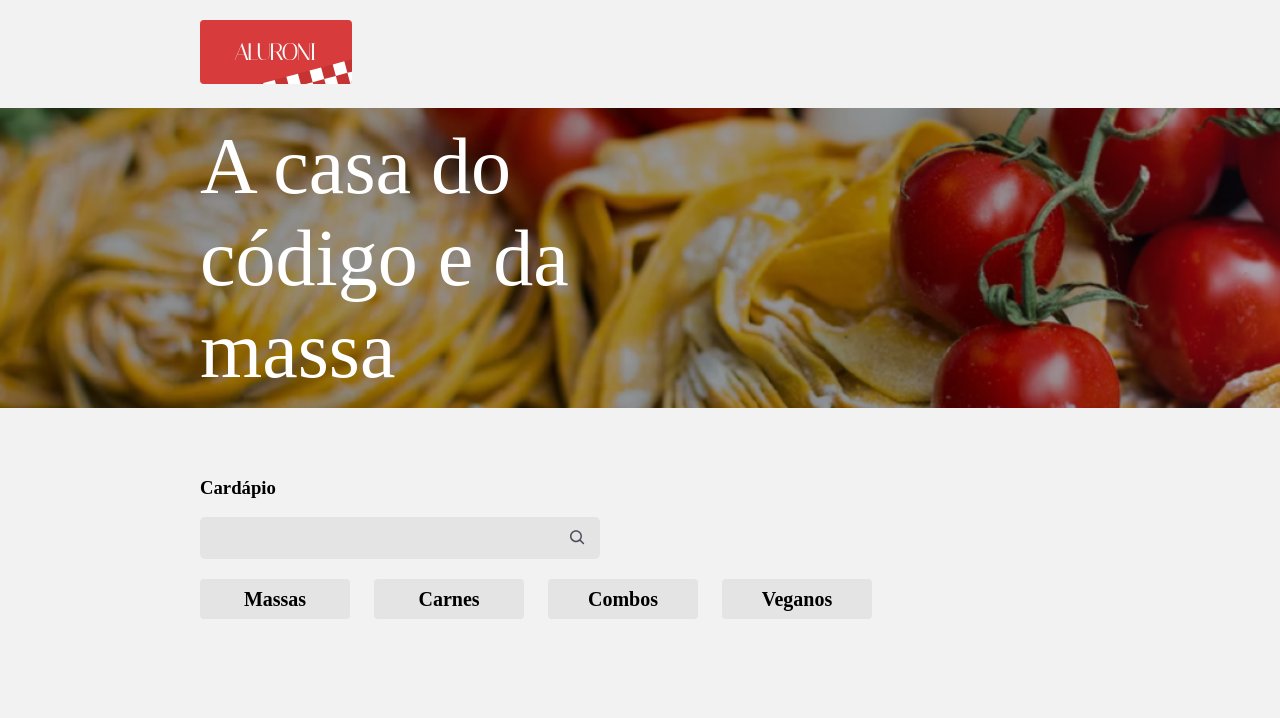
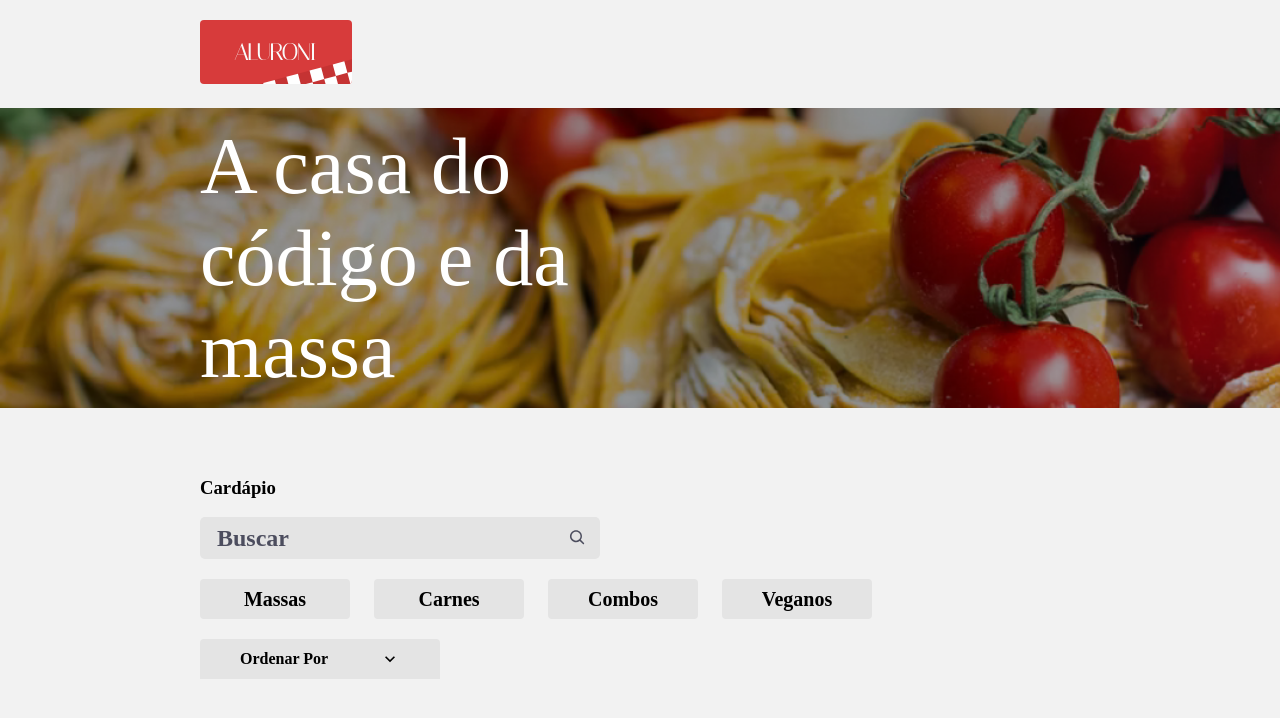
Before and after one commit to lucasdebeterco/aluroni, a React (Vite) app: page / in a window 1280 px wide. Shown: the top 718 px of the page. Built offline with nearby package versions, Linux system fonts and the light colour scheme; a web font is replaced by a local one.

Commit message:
creating ordenator filter

```diff
--- a/index.html
+++ b/index.html
@@ -1,10 +1,15 @@
 <!DOCTYPE html>
 <html lang="en">
   <head>
-    <meta charset="UTF-8" />
-    <link rel="icon" type="image/svg+xml" href="/vite.svg" />
-    <meta name="viewport" content="width=device-width, initial-scale=1.0" />
-    <title>Vite + React + TS</title>
+    <meta charset="utf-8" />
+    <link rel="icon" href="%PUBLIC_URL%/favicon.svg" />
+    <meta name="viewport" content="width=device-width, initial-scale=1" />
+    <meta name="theme-color" content="#000000" />
+    <meta
+            name="description"
+            content="Web site created using create-react-app"
+    />
+    <title>Aluroni</title>
   </head>
   <body>
     <div id="root"></div>
--- a/src/pages/Cardapio/Buscador/index.tsx
+++ b/src/pages/Cardapio/Buscador/index.tsx
@@ -13,6 +13,7 @@
             <input
                 value={busca}
                 onChange={(evento) => setBusca(evento.target.value)}
+                placeholder="Buscar"
             />
             <CgSearch size={20} color="#4C4D5E" />
         </div>
--- /dev/null
+++ b/src/pages/Cardapio/Ordenador/Ordenador.module.scss
@@ -0,0 +1,54 @@
+@import "../../../styles/variaveis";
+
+.ordenador {
+  align-items: center;
+  background-color: $grey;
+  border: none;
+  border-top-left-radius: 4px;
+  border-top-right-radius: 4px;
+  display: flex;
+  font-size: 1rem;
+  font-weight: bold;
+  height: 40px;
+  justify-content: space-between;
+  min-width: 240px;
+  padding: 0 40px;
+  position: relative;
+
+  &--ativo {
+    background-color: $blue;
+    color: white;
+  }
+
+  &__options {
+    display: none;
+    position: absolute;
+    left: 0;
+    flex-direction: column;
+    top: 100%;
+    width: 100%;
+
+    &--ativo {
+      display: flex;
+    }
+  }
+
+  &__option {
+    align-items: center;
+    background-color: $grey;
+    border-top: 2px solid $light-grey;
+    box-sizing: border-box;
+    color: $black;
+    display: flex;
+    height: 40px;
+    justify-content: center;
+    width: inherit;
+
+    &:hover,
+    &--ativo {
+      background-color: $blue;
+      cursor: pointer;
+      color: white;
+    }
+  }
+}
--- /dev/null
+++ b/src/pages/Cardapio/Ordenador/index.tsx
@@ -0,0 +1,39 @@
+import styles from "./Ordenador.module.scss";
+import opcoes from "./opcoes.json";
+import React, { useState } from "react";
+import classNames from "classnames";
+import { MdKeyboardArrowUp, MdKeyboardArrowDown } from 'react-icons/md';
+
+interface Props {
+    ordenador: string,
+    setOrdenador: React.Dispatch<React.SetStateAction<string>>
+}
+
+export default function Ordenador({ordenador, setOrdenador}: Props) {
+    const [aberto, setAberto] = useState(false);
+    const nomeOrdenador = ordenador && opcoes.find(opcao => opcao.value === ordenador)?.nome;
+
+    return (
+        <button
+            className={classNames({
+                [styles.ordenador]: true,
+                [styles["ordenador--ativo"]]: ordenador !== ""
+            })}
+            onClick={() => setAberto(!aberto)}
+            onBlur={() => setAberto(false)}
+        >
+            <span>{nomeOrdenador || "Ordenar Por"}</span>
+            {aberto ? <MdKeyboardArrowUp size={20} /> : <MdKeyboardArrowDown size={20} /> }
+            <div className={classNames({
+                [styles.ordenador__options]: true,
+                [styles['ordenador__options--ativo']]: aberto
+            })}>
+                {opcoes.map(opcao => (
+                    <div className={styles.ordenador__option} key={opcao.value} onClick={() => setOrdenador(opcao.value)}>
+                        {opcao.nome}
+                    </div>
+                ))}
+            </div>
+        </button>
+    )
+}
--- /dev/null
+++ b/src/pages/Cardapio/Ordenador/opcoes.json
@@ -0,0 +1,18 @@
+[
+  {
+    "nome": "",
+    "value": ""
+  },
+  {
+    "nome": "Porção",
+    "value": "porcao"
+  },
+  {
+    "nome": "Qtd. pessoas",
+    "value": "qtd_pessoas"
+  },
+  {
+    "nome": "Preço",
+    "value": "preco"
+  }
+]
--- a/src/pages/Cardapio/index.tsx
+++ b/src/pages/Cardapio/index.tsx
@@ -3,10 +3,12 @@
 import Buscador from "./Buscador";
 import {useState} from "react";
 import Filtros from "./Filtros";
+import Ordenador from "./Ordenador";
 
 export default function Cardapio() {
     const [busca, setBusca] = useState("");
     const [filtro, setFiltro] = useState<number | null>(null);
+    const [ordenador, setOrdenador] = useState("");
 
     return (
         <main>
@@ -26,6 +28,7 @@
                     <Buscador busca={busca} setBusca={setBusca} />
                     <div className={styles.cardapio__filtros}>
                         <Filtros filtro={filtro} setFiltro={setFiltro} />
+                        <Ordenador ordenador={ordenador} setOrdenador={setOrdenador} />
                     </div>
                 </section>
             </div>
```
Also changed, not shown: public/favicon.svg (added).
